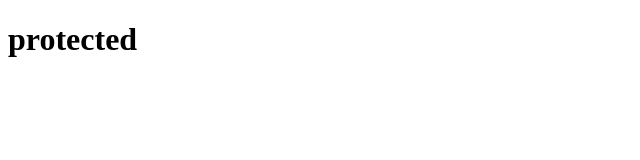
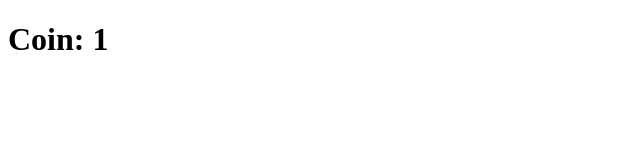
Before and after one commit to jae-hyeok02/react-crypto-tracker, a React (Create React App) app: page /1 in a window 1280 px wide. Shown: the top 160 px of the page, without its empty margins (0-640 px from the left). Built offline with nearby package versions, Linux system fonts and the light colour scheme.

Commit message:
#5.0 Setup 강의 내용

```diff
--- a/package.json
+++ b/package.json
@@ -45,6 +45,7 @@
     ]
   },
   "devDependencies": {
+    "@types/react-router-dom": "^5.3.3",
     "@types/styled-components": "^5.1.34"
   }
 }
--- a/src/App.tsx
+++ b/src/App.tsx
@@ -1,22 +1,7 @@
-import styled, { keyframes } from "styled-components";
-import { useState } from "react";
-
-const Container = styled.div`
-  background-color: ${(props) => props.theme.bgColor};
-`;
-
-const H1 = styled.h1`
-  color: ${(props) => props.theme.textColor};
-`;
+import Router from "./Router";
 
 function App() {
-  return (
-    <>
-      <Container>
-        <H1>protected</H1>
-      </Container>
-    </>
-  );
+  return <Router />;
 }
 
 export default App;
--- /dev/null
+++ b/src/Router.tsx
@@ -0,0 +1,20 @@
+import { BrowserRouter, Switch, Route } from "react-router-dom";
+import Coin from "./routes/Coin";
+import Coins from "./routes/Coins";
+
+function Router() {
+  return (
+    <BrowserRouter>
+      <Switch>
+        <Route path="/:coinId">
+          <Coin />
+        </Route>
+        <Route path="/">
+          <Coins />
+        </Route>
+      </Switch>
+    </BrowserRouter>
+  );
+}
+
+export default Router;
--- /dev/null
+++ b/src/routes/Coin.tsx
@@ -0,0 +1,13 @@
+import { useParams } from "react-router-dom";
+
+interface RouteParams {
+  coinId: string;
+}
+
+function Coin() {
+  const { coinId } = useParams<RouteParams>();
+  console.log(coinId);
+  return <h1>Coin: {coinId}</h1>;
+}
+
+export default Coin;
--- /dev/null
+++ b/src/routes/Coins.tsx
@@ -0,0 +1,5 @@
+function Coins() {
+  return <h1>Coins</h1>;
+}
+
+export default Coins;
```
Also changed, not shown: 1 other file (tests, documents, lock files or other folders).
